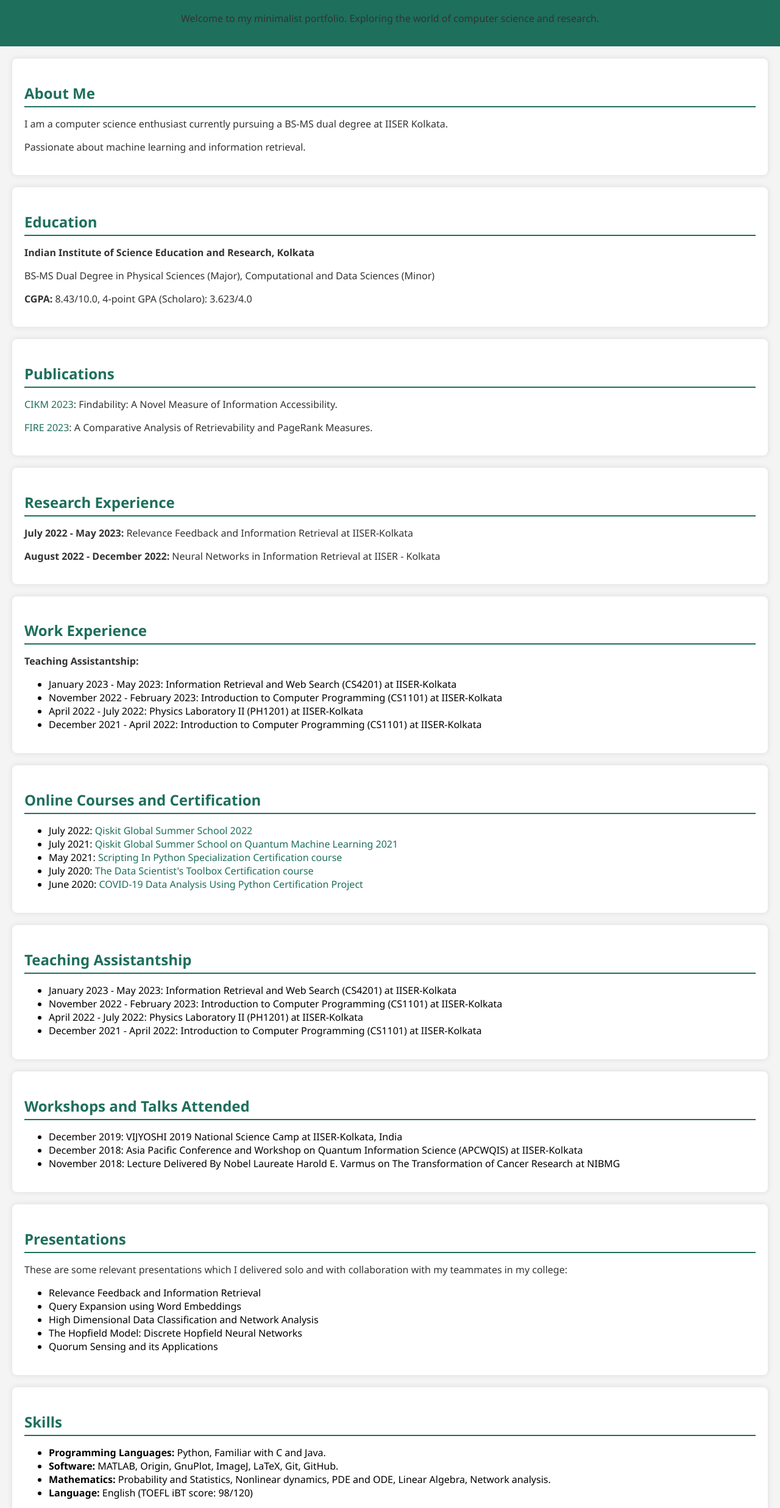
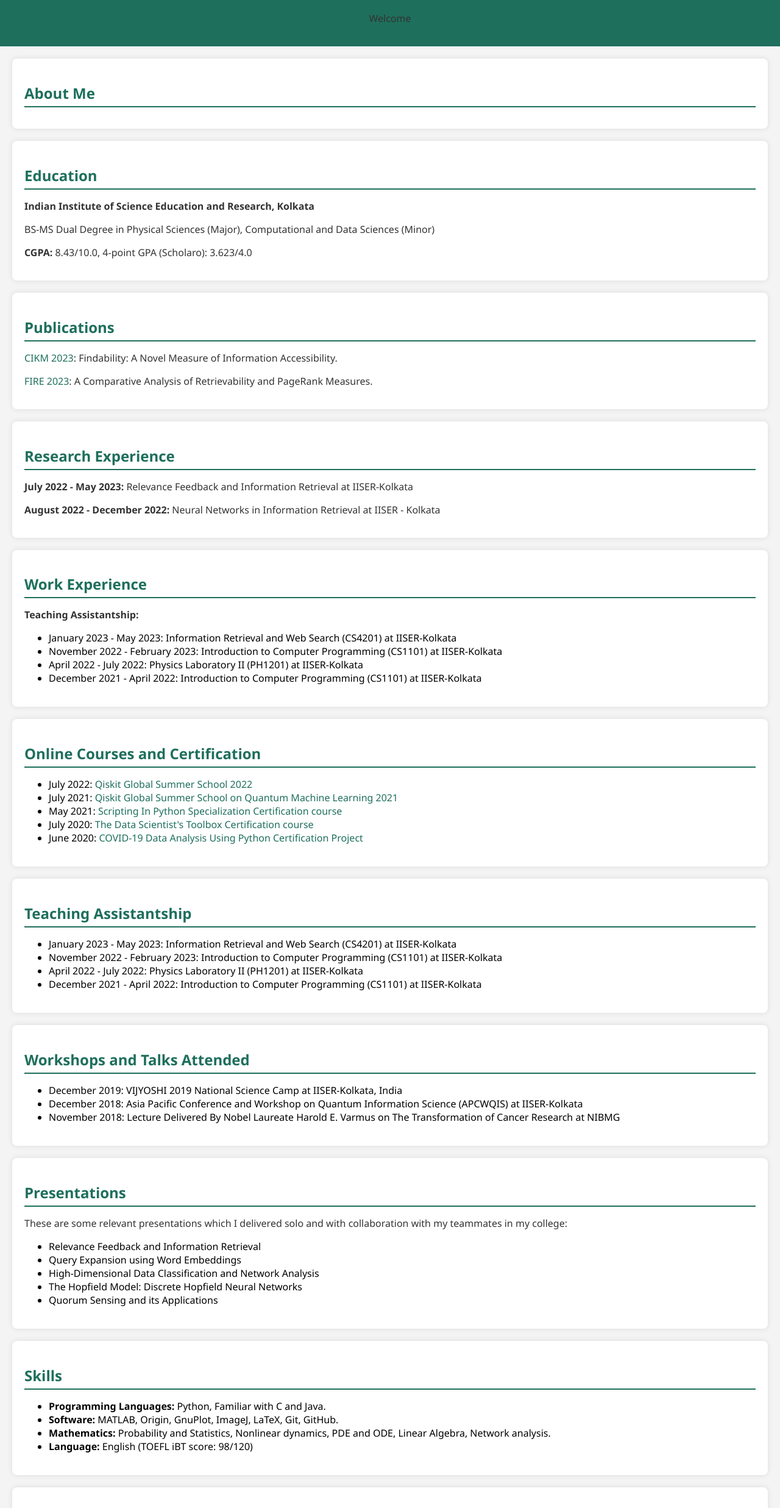
Before and after one commit to mallpriyanshu/mallpriyanshu.github.io, a plain HTML site: page index.html in a window 1280 px wide. Shown: the part 87-2560 px from the top of the page at 61% size. Drawn offline with Linux system fonts and the light colour scheme.

Commit message:
Update index.html

```diff
--- a/index.html
+++ b/index.html
@@ -49,13 +49,13 @@
 
 <header>
     <h1>Priyanshu Raj Mall</h1>
-    <p>Welcome to my minimalist portfolio. Exploring the world of computer science and research.</p>
+    <p>Welcome </p>
 </header>
 
 <section id="about">
     <h2>About Me</h2>
-    <p>I am a computer science enthusiast currently pursuing a BS-MS dual degree at IISER Kolkata.</p>
-    <p>Passionate about machine learning and information retrieval.</p>
+<!--     <p>I am a computer science enthusiast currently pursuing a BS-MS dual degree at IISER Kolkata.</p>
+    <p>Passionate about machine learning and information retrieval.</p> -->
 </section>
 
 <!-- Continue with education and other sections -->
@@ -128,7 +128,7 @@
     <ul>
         <li>Relevance Feedback and Information Retrieval</li>
         <li>Query Expansion using Word Embeddings</li>
-        <li>High Dimensional Data Classification and Network Analysis</li>
+        <li> High-Dimensional Data Classification and Network Analysis</li>
         <li>The Hopfield Model: Discrete Hopfield Neural Networks</li>
         <li>Quorum Sensing and its Applications</li>
     </ul>
@@ -153,7 +153,7 @@
     <h2>Contact</h2>
     <p><strong>Email:</strong> <a href="mailto:prm18ms118@iiserkol.ac.in">prm18ms118@iiserkol.ac.in</a></p>
     <p><strong>GitHub:</strong> <a href="https://github.com/mallpriyanshu">mallpriyanshu</a></p>
-    <p><strong>Phone:</strong> (+91) 8094917702</p>
+
 </section>
 
 </body>
```
